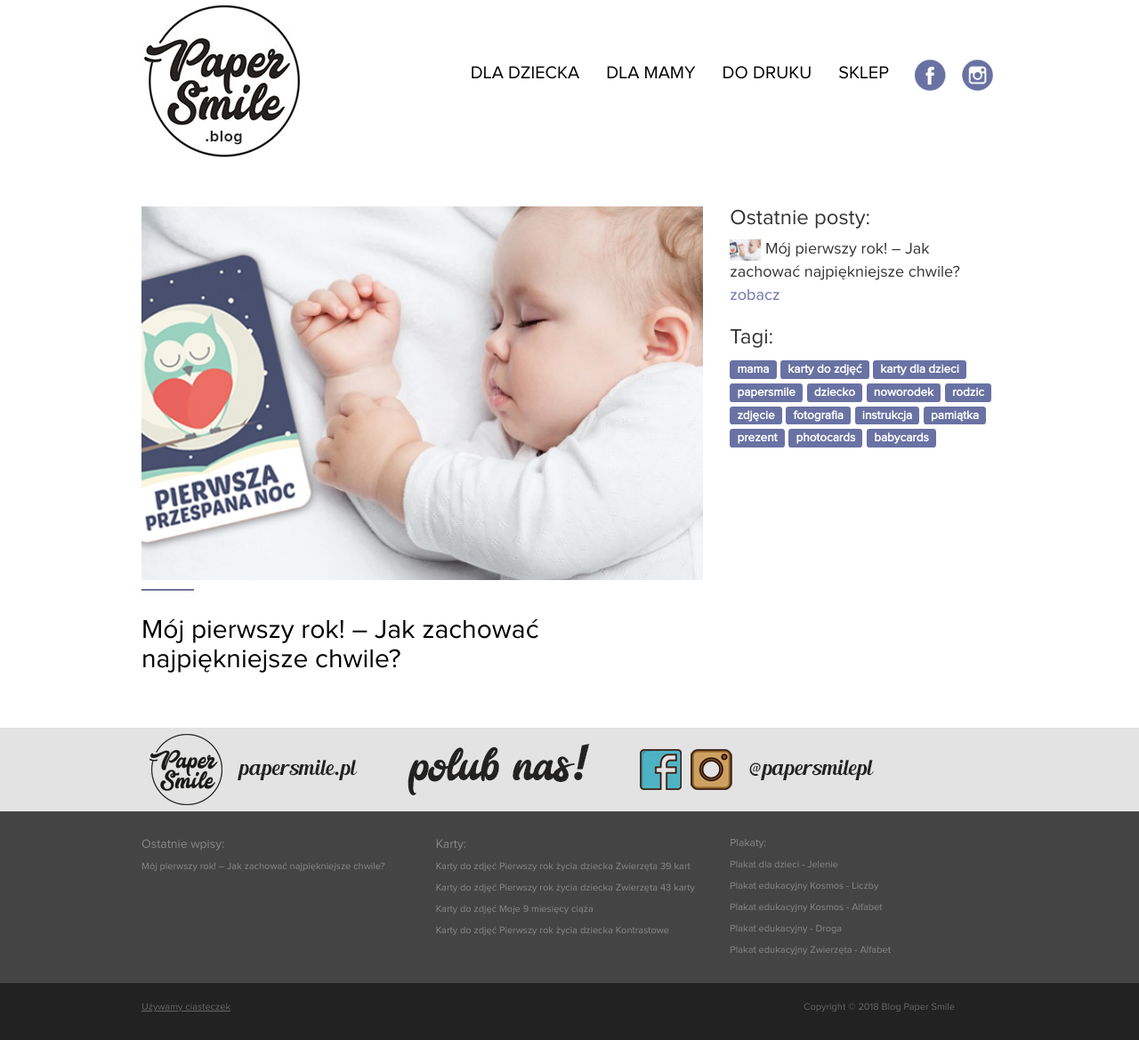
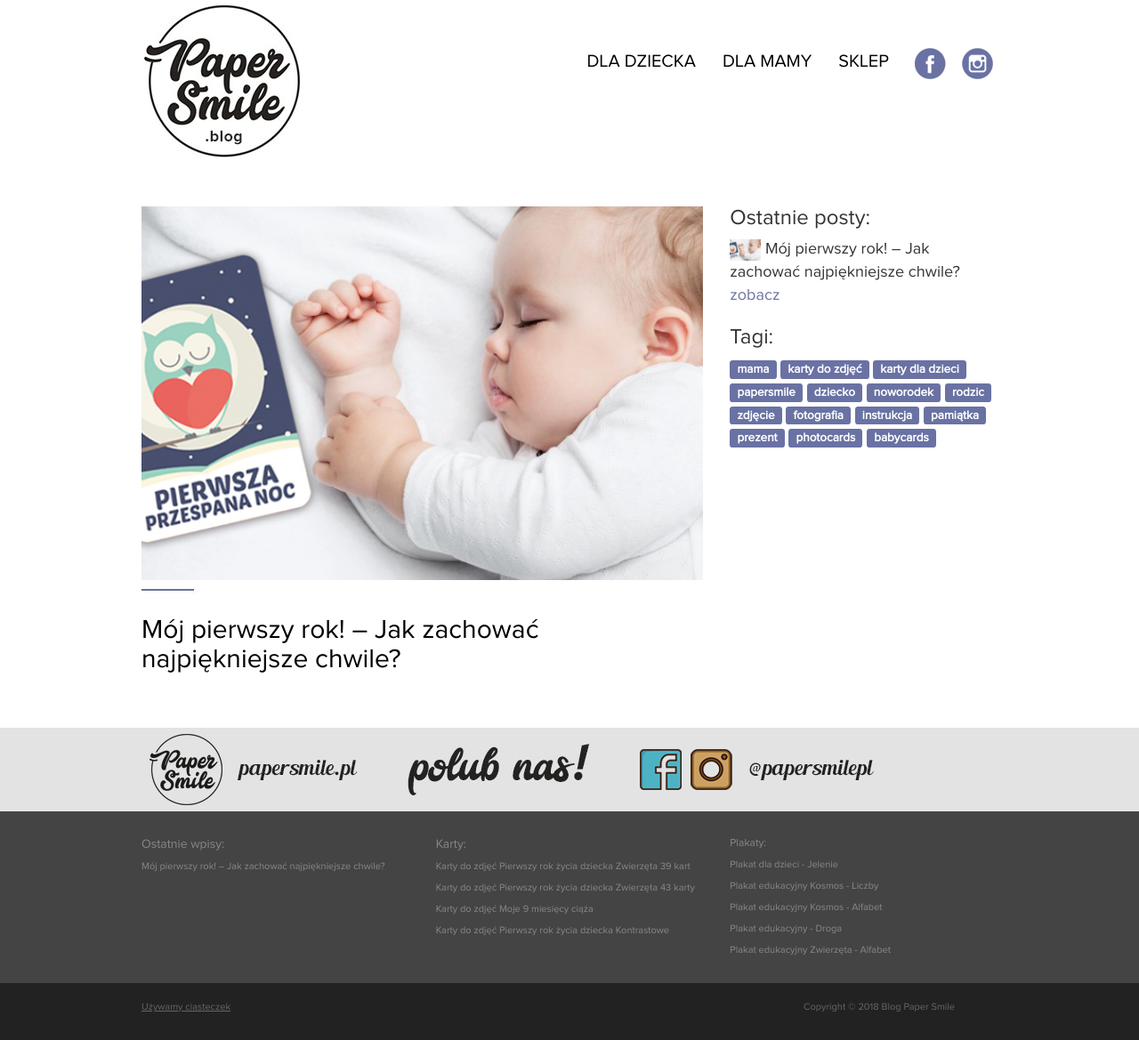
Before and after one commit to lukaszkomar/blog.papersmile.pl, a Jekyll site: the page built from index.html, in a window 1280 px wide. Shown: the whole page at 89% size. Built offline with Jekyll 4.4.1, drawn with Linux system fonts in a browser that asks for light colours; nearby versions of some CDN libraries.

Commit message:
ukrycie dodruku

```diff
--- a/_includes/navbar.html
+++ b/_includes/navbar.html
@@ -20,7 +20,7 @@
 
               <li {% if page.url  == '/tag/dziecko' %} class="active" {% endif %}><a href="/tag/dziecko" >dla dziecka</a></li>
               <li {% if page.url  == '/tag/mama'    %} class="active" {% endif %}><a href="/tag/mama"    >dla mamy</a></li>
-              <li {% if page.url  == '/tag/mama'    %} class="active" {% endif %}><a href="/tag/mama"    >do druku</a></li>
+              <!--<li {% if page.url  == '/tag/mama'    %} class="active" {% endif %}><a href="/tag/mama"    >do druku</a></li>-->
 
               <li><a href="http://papersmile.pl" >sklep</a></li>
 
```
